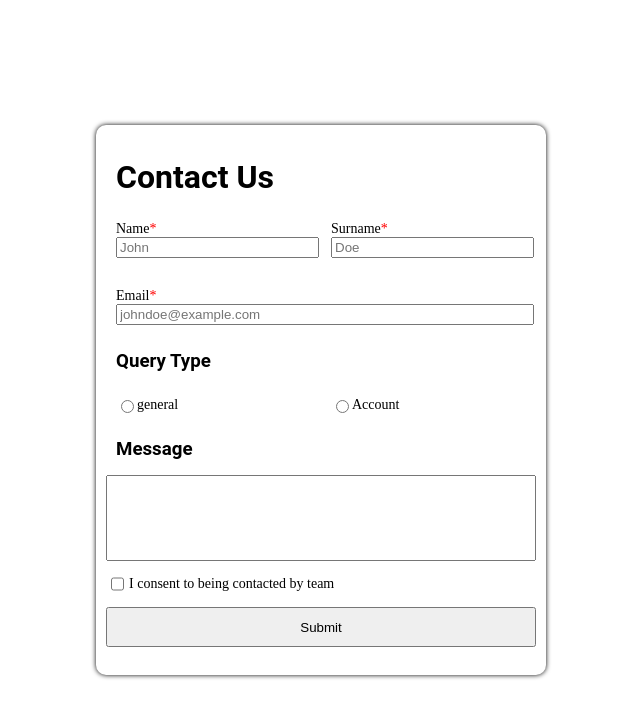
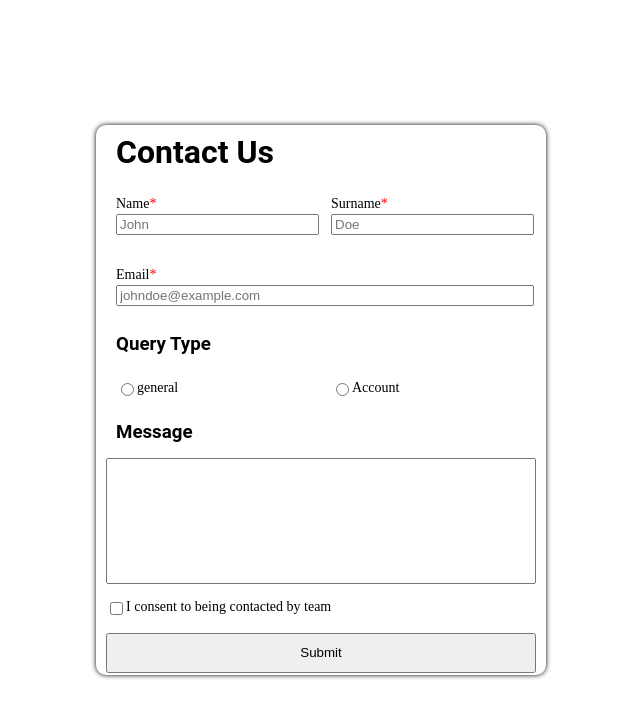
Before and after one commit to Mspeaker72/UI-Challanges, a React (Vite) app: page / in a window 1280 px wide. Shown: the top 718 px of the page, without its empty margins (319-959 px from the left). Built offline with nearby package versions, Linux system fonts and the light colour scheme.

Commit message:
completed skeleton of card

```diff
--- a/src/Components/contractForm.tsx
+++ b/src/Components/contractForm.tsx
@@ -70,6 +70,8 @@ margin: 0;
 const InputBox = styled.input`
 width: 100%;
 
+margin: 2px 0;
+
 &:focus {
 outline-color: green;
 border: none;
@@ -81,6 +83,18 @@ interface UserInputProps {
   type?:string,
   placeholder?:string,
 }
+
+const Message = styled.textarea`
+  width: 100%;
+  resize: none;
+  height: 15vh
+`
+
+const SumbitButton = styled.button`
+width:100%;
+height: 40px;
+`
+
 const UserInput = ({label,required,type,placeholder}:UserInputProps) => {
   return (
     <Vcontainer>
@@ -105,17 +119,6 @@ const SelectionInput = ({...props}:UserInputProps) => {
       type={props.type}
       />
       <Text>{props.label}</Text>
-
-    </HFillContainer>
-  );
-}
-
-const CheckBoxInput = () => {
-  return (
-    <HFillContainer>
-
-      <input style={{margin:'0px 5px'}} type="checkbox"></input>
-      <Text>I consent to being contacted by team</Text>
 
     </HFillContainer>
   );
@@ -189,23 +192,18 @@ export const ContactForm = () => {
     </TContainer>
 
     <HContainer>
-      <textarea
-      style={{
-        width:'100%',
-        resize:'none',
-        height:'10vh'
-      }}
-      >
-
-      </textarea>
+      <Message/>
     </HContainer>
 
-    <CheckBoxInput/>
+    <SelectionInput
+    label="I consent to being contacted by team"
+    type="checkbox"
+    />
 
     <HContainer>
-      <button style={{width:'100%',height:'40px'}}>
+      <SumbitButton>
         Submit
-      </button>
+      </SumbitButton>
     </HContainer>
 
   </FormFrame>
```
